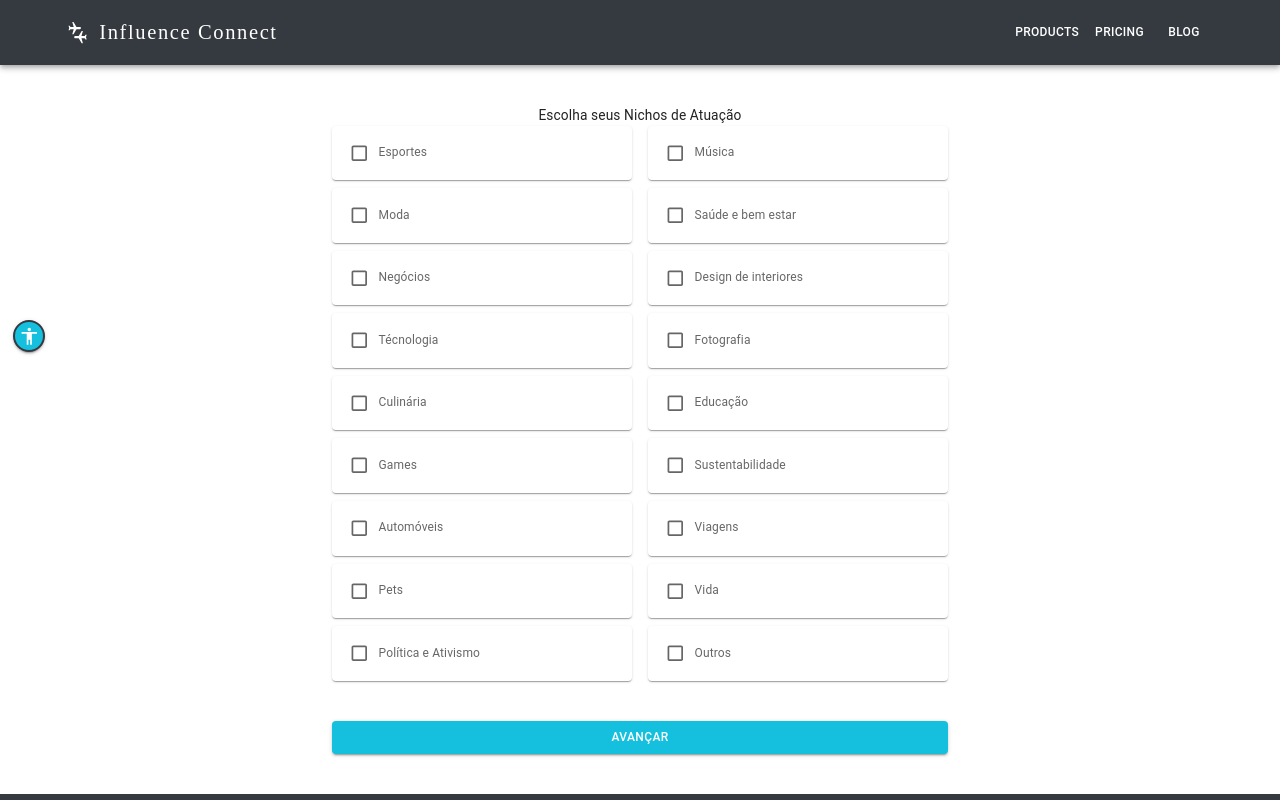
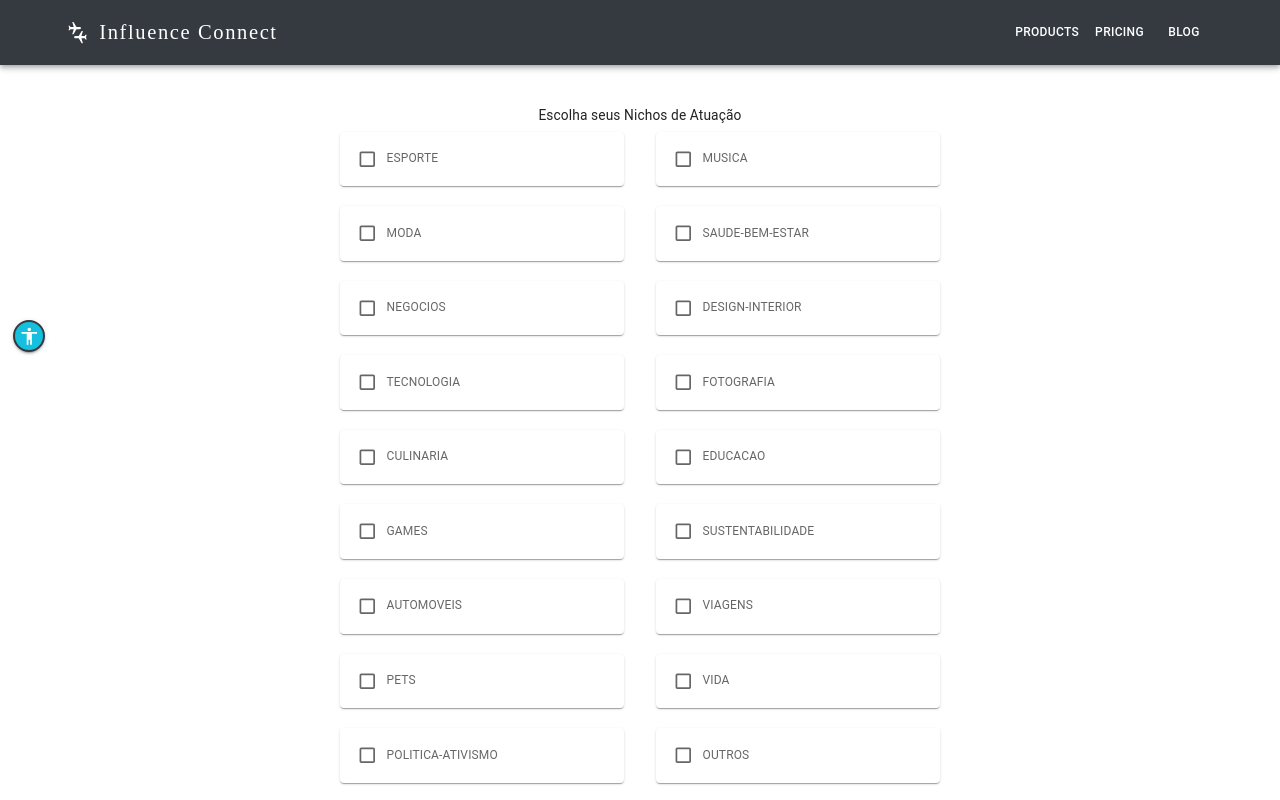
Before and after one commit to InfluenceConnect/front, a React (Vite) app: page /registerNicheCompany in a window 1280 px wide. Shown: the top 800 px of the page. Built offline with nearby package versions, Linux system fonts and the light colour scheme.

Commit message:
Feat: altera modo de seleção de nichos para o item inteiro

```diff
--- a/src/pages/company/register/RegisterNiche.tsx
+++ b/src/pages/company/register/RegisterNiche.tsx
@@ -1,18 +1,18 @@
-import React, { useState } from 'react';
-import { styled } from '@mui/material/styles';
-import Grid from '@mui/material/Grid';
-import Paper from '@mui/material/Paper';
-import Box from '@mui/material/Box';
-import Checkbox from '@mui/material/Checkbox';
-import Button from '@mui/material/Button';
-import Stack from '@mui/material/Stack';
-import { useNavigate } from 'react-router-dom';
+import { useState } from "react";
+import { styled } from "@mui/material/styles";
+import Grid from "@mui/material/Grid";
+import Paper from "@mui/material/Paper";
+import Box from "@mui/material/Box";
+import Checkbox from "@mui/material/Checkbox";
+import Button from "@mui/material/Button";
+import Stack from "@mui/material/Stack";
+import { useNavigate } from "react-router-dom";
 
 const Item = styled(Paper)(({ theme }) => ({
-  backgroundColor: theme.palette.mode === 'dark' ? '#1A2027' : '#fff',
+  backgroundColor: theme.palette.mode === "dark" ? "#1A2027" : "#fff",
   ...theme.typography.body2,
   padding: theme.spacing(1),
-  textAlign: 'left',
+  textAlign: "left",
   color: theme.palette.text.secondary,
 }));
 
@@ -22,73 +22,100 @@ interface CheckboxOption {
 }
 
 function RegisterNicheCompany() {
-  const navigate = useNavigate()
+  const navigate = useNavigate();
   const [selectedCheckboxes, setSelectedCheckboxes] = useState<string[]>([]);
 
   const checkboxOptions: CheckboxOption[] = [
-    { name: 'esporte', label: 'Esportes' },
-    { name: 'musica', label: 'Música' },
-    { name: 'moda', label: 'Moda' },
-    { name: 'saude-bem-estar', label: 'Saúde e bem estar' },
-    { name: 'negocios', label: 'Negócios' },
-    { name: 'design-interior', label: 'Design de interiores' },
-    { name: 'tecnologia', label: 'Técnologia' },
-    { name: 'fotografia', label: 'Fotografia' },
-    { name: 'culinaria', label: 'Culinária' },
-    { name: 'educacao', label: 'Educação' },
-    { name: 'games', label: 'Games' },
-    { name: 'sustentabilidade', label: 'Sustentabilidade' },
-    { name: 'automoveis', label: 'Automóveis' },
-    { name: 'viagens', label: 'Viagens' },
-    { name: 'pets', label: 'Pets' },
-    { name: 'vida', label: 'Vida' },
-    { name: 'politica-ativismo', label: 'Política e Ativismo' },
-    { name: 'outros', label: 'Outros' },
-
-
+    { name: "esporte", label: "Esportes" },
+    { name: "musica", label: "Música" },
+    { name: "moda", label: "Moda" },
+    { name: "saude-bem-estar", label: "Saúde e bem estar" },
+    { name: "negocios", label: "Negócios" },
+    { name: "design-interior", label: "Design de interiores" },
+    { name: "tecnologia", label: "Técnologia" },
+    { name: "fotografia", label: "Fotografia" },
+    { name: "culinaria", label: "Culinária" },
+    { name: "educacao", label: "Educação" },
+    { name: "games", label: "Games" },
+    { name: "sustentabilidade", label: "Sustentabilidade" },
+    { name: "automoveis", label: "Automóveis" },
+    { name: "viagens", label: "Viagens" },
+    { name: "pets", label: "Pets" },
+    { name: "vida", label: "Vida" },
+    { name: "politica-ativismo", label: "Política e Ativismo" },
+    { name: "outros", label: "Outros" },
   ];
 
-  const handleChange = (event: React.ChangeEvent<HTMLInputElement>) => {
-    const checkboxName = event.target.name;
-    const selected = event.target.checked;
+  const handleChange = (checkboxName: string) => {
+    let selected: boolean = selectedCheckboxes.indexOf(checkboxName) != -1;
 
     if (selected) {
+      setSelectedCheckboxes(
+        selectedCheckboxes.filter((name) => name !== checkboxName)
+      );
+
+      //console.log(selectedCheckboxes); // somente pra verificar
+    } else {
       setSelectedCheckboxes([...selectedCheckboxes, checkboxName]);
-      console.log(selectedCheckboxes)    // somente pra verificar
-    } else {
-      setSelectedCheckboxes(selectedCheckboxes.filter((name) => name !== checkboxName));
-
     }
   };
 
-
   return (
-    <Box sx={{ width: '50%', margin: '0 auto', marginTop:5, textAlign:'center'} }>
-
+    <Box
+      sx={{ width: "50%", margin: "0 auto", marginTop: 5, textAlign: "center" }}
+    >
       <h1> Escolha seus Nichos de Atuação</h1>
-      <Grid container rowSpacing={1} columnSpacing={{ xs: 1, sm: 1, md: 2 }} justifyContent={'center'}>
+      <Grid
+        container
+        rowSpacing={1}
+        columnSpacing={{ xs: 1, sm: 1, md: 2 }}
+        justifyContent={"center"}
+      >
         {checkboxOptions.map((option) => (
-          <Grid item xs={12} sm={6} md={6}  key={option.name}>
-            <Item>
-              <label>
+          <Grid item xs={12} sm={6} md={6} key={option.name}>
+            <Button
+              onClick={() => handleChange(option.name)}
+              sx={{ width: "100%" }}
+            >
+              <Item sx={{ width: "100%" }}>
+                <label
+                  onClick={(evt) => {
+                    evt.preventDefault();
+                    handleChange(option.name);
+                  }}
+                >
                   <Checkbox
                     name={option.name}
-                  onChange={handleChange}
                     checked={selectedCheckboxes.includes(option.name)}
                   />
-                {option.label}
+                  {selectedCheckboxes.includes(option.name) ? (
+                    <strong style={{ fontSize: "110%" }}>{option.name}</strong>
+                  ) : (
+                    option.name
+                  )}
                 </label>
               </Item>
+            </Button>
           </Grid>
         ))}
       </Grid>
 
-      <Stack spacing={2} direction="row" justifyContent={'center'} marginTop={5} marginBottom={5}>
-
+      <Stack
+        spacing={2}
+        direction="row"
+        justifyContent={"center"}
+        marginTop={5}
+        marginBottom={5}
+      >
         {/* obs: Somente navegando sem passar os dados */}
 
-      <Button variant="contained" sx={{width:'100%'}} onClick={()=> navigate('/registerSocialMedia')}>Avançar</Button>
-
+        <Button
+          variant="contained"
+          sx={{ width: "100%" }}
+          onClick={() => navigate("/registerSocialMedia")}
+        >
+          Avançar
+        </Button>
       </Stack>
     </Box>
   );
--- a/src/pages/influencer/register/RegisterNiche.tsx
+++ b/src/pages/influencer/register/RegisterNiche.tsx
@@ -1,18 +1,18 @@
-import React, { useState } from 'react';
-import { styled } from '@mui/material/styles';
-import Grid from '@mui/material/Grid';
-import Paper from '@mui/material/Paper';
-import Box from '@mui/material/Box';
-import Checkbox from '@mui/material/Checkbox';
-import Button from '@mui/material/Button';
-import Stack from '@mui/material/Stack';
-import { useNavigate } from 'react-router-dom';
+import { useState } from "react";
+import { styled } from "@mui/material/styles";
+import Grid from "@mui/material/Grid";
+import Paper from "@mui/material/Paper";
+import Box from "@mui/material/Box";
+import Checkbox from "@mui/material/Checkbox";
+import Button from "@mui/material/Button";
+import Stack from "@mui/material/Stack";
+import { useNavigate } from "react-router-dom";
 
 const Item = styled(Paper)(({ theme }) => ({
-  backgroundColor: theme.palette.mode === 'dark' ? '#1A2027' : '#fff',
+  backgroundColor: theme.palette.mode === "dark" ? "#1A2027" : "#fff",
   ...theme.typography.body2,
   padding: theme.spacing(1),
-  textAlign: 'left',
+  textAlign: "left",
   color: theme.palette.text.secondary,
 }));
 
@@ -22,76 +22,103 @@ interface CheckboxOption {
 }
 
 function RegisterNicheInfluencer() {
-  const navigate = useNavigate()
+  const navigate = useNavigate();
   const [selectedCheckboxes, setSelectedCheckboxes] = useState<string[]>([]);
 
   const checkboxOptions: CheckboxOption[] = [
-    { name: 'esporte', label: 'Esportes' },
-    { name: 'musica', label: 'Música' },
-    { name: 'moda', label: 'Moda' },
-    { name: 'saude-bem-estar', label: 'Saúde e bem estar' },
-    { name: 'negocios', label: 'Negócios' },
-    { name: 'design-interior', label: 'Design de interiores' },
-    { name: 'tecnologia', label: 'Técnologia' },
-    { name: 'fotografia', label: 'Fotografia' },
-    { name: 'culinaria', label: 'Culinária' },
-    { name: 'educacao', label: 'Educação' },
-    { name: 'games', label: 'Games' },
-    { name: 'sustentabilidade', label: 'Sustentabilidade' },
-    { name: 'automoveis', label: 'Automóveis' },
-    { name: 'viagens', label: 'Viagens' },
-    { name: 'pets', label: 'Pets' },
-    { name: 'vida', label: 'Vida' },
-    { name: 'politica-ativismo', label: 'Política e Ativismo' },
-    { name: 'outros', label: 'Outros' },
-
-
+    { name: "esporte", label: "Esportes" },
+    { name: "musica", label: "Música" },
+    { name: "moda", label: "Moda" },
+    { name: "saude-bem-estar", label: "Saúde e bem estar" },
+    { name: "negocios", label: "Negócios" },
+    { name: "design-interior", label: "Design de interiores" },
+    { name: "tecnologia", label: "Técnologia" },
+    { name: "fotografia", label: "Fotografia" },
+    { name: "culinaria", label: "Culinária" },
+    { name: "educacao", label: "Educação" },
+    { name: "games", label: "Games" },
+    { name: "sustentabilidade", label: "Sustentabilidade" },
+    { name: "automoveis", label: "Automóveis" },
+    { name: "viagens", label: "Viagens" },
+    { name: "pets", label: "Pets" },
+    { name: "vida", label: "Vida" },
+    { name: "politica-ativismo", label: "Política e Ativismo" },
+    { name: "outros", label: "Outros" },
   ];
 
-  const handleChange = (event: React.ChangeEvent<HTMLInputElement>) => {
-    const checkboxName = event.target.name;
-    const selected = event.target.checked;
+  const handleChange = (checkboxName: string) => {
+    let selected: boolean = selectedCheckboxes.indexOf(checkboxName) != -1;
 
     if (selected) {
+      setSelectedCheckboxes(
+        selectedCheckboxes.filter((name) => name !== checkboxName)
+      );
+
+      //console.log(selectedCheckboxes); // somente pra verificar
+    } else {
       setSelectedCheckboxes([...selectedCheckboxes, checkboxName]);
-      console.log(selectedCheckboxes)    // somente pra verificar
-    } else {
-      setSelectedCheckboxes(selectedCheckboxes.filter((name) => name !== checkboxName));
-
     }
   };
 
-
   return (
-    <Box sx={{ width: '50%', margin: '0 auto', marginTop:5, textAlign:'center'}}>
+    <Box
+      sx={{ width: "50%", margin: "0 auto", marginTop: 5, textAlign: "center" }}
+    >
       <h1> Escolha seus Nichos de Atuação</h1>
-      <Grid container rowSpacing={1} columnSpacing={{ xs: 1, sm: 1, md: 2 }} justifyContent={'center'}>
+      <Grid
+        container
+        rowSpacing={1}
+        columnSpacing={{ xs: 1, sm: 1, md: 2 }}
+        justifyContent={"center"}
+      >
         {checkboxOptions.map((option) => (
-          <Grid item xs={12 } sm={6} md={6}  key={option.name}>
-            <Item>
-              <label>
+          <Grid item xs={12} sm={6} md={6} key={option.name}>
+            <Button
+              onClick={() => handleChange(option.name)}
+              sx={{ width: "100%" }}
+            >
+              <Item sx={{ width: "100%" }}>
+                <label
+                  onClick={(evt) => {
+                    evt.preventDefault();
+                    handleChange(option.name);
+                  }}
+                >
                   <Checkbox
                     name={option.name}
-                  onChange={handleChange}
                     checked={selectedCheckboxes.includes(option.name)}
                   />
-                {option.label}
+                  {selectedCheckboxes.includes(option.name) ? (
+                    <strong style={{ fontSize: "110%" }}>{option.name}</strong>
+                  ) : (
+                    option.name
+                  )}
                 </label>
               </Item>
+            </Button>
           </Grid>
         ))}
       </Grid>
 
-      <Stack spacing={2} direction="row" justifyContent={'center'} marginTop={5} marginBottom={5}>
-
-
+      <Stack
+        spacing={2}
+        direction="row"
+        justifyContent={"center"}
+        marginTop={5}
+        marginBottom={5}
+      >
         {/* obs: Somente navegando sem passar os dados */}
 
-      <Button variant="contained" sx={{width:'100%'}} onClick={()=> navigate('/registerMarketing')}>Avançar</Button>
-
+        <Button
+          variant="contained"
+          sx={{ width: "100%" }}
+          onClick={() => navigate("/registerMarketing")}
+        >
+          Avançar
+        </Button>
       </Stack>
     </Box>
   );
 }
 
-export default  RegisterNicheInfluencer;
+export default RegisterNicheInfluencer;
```
Lines whose indentation alone changed are shown as unchanged.
